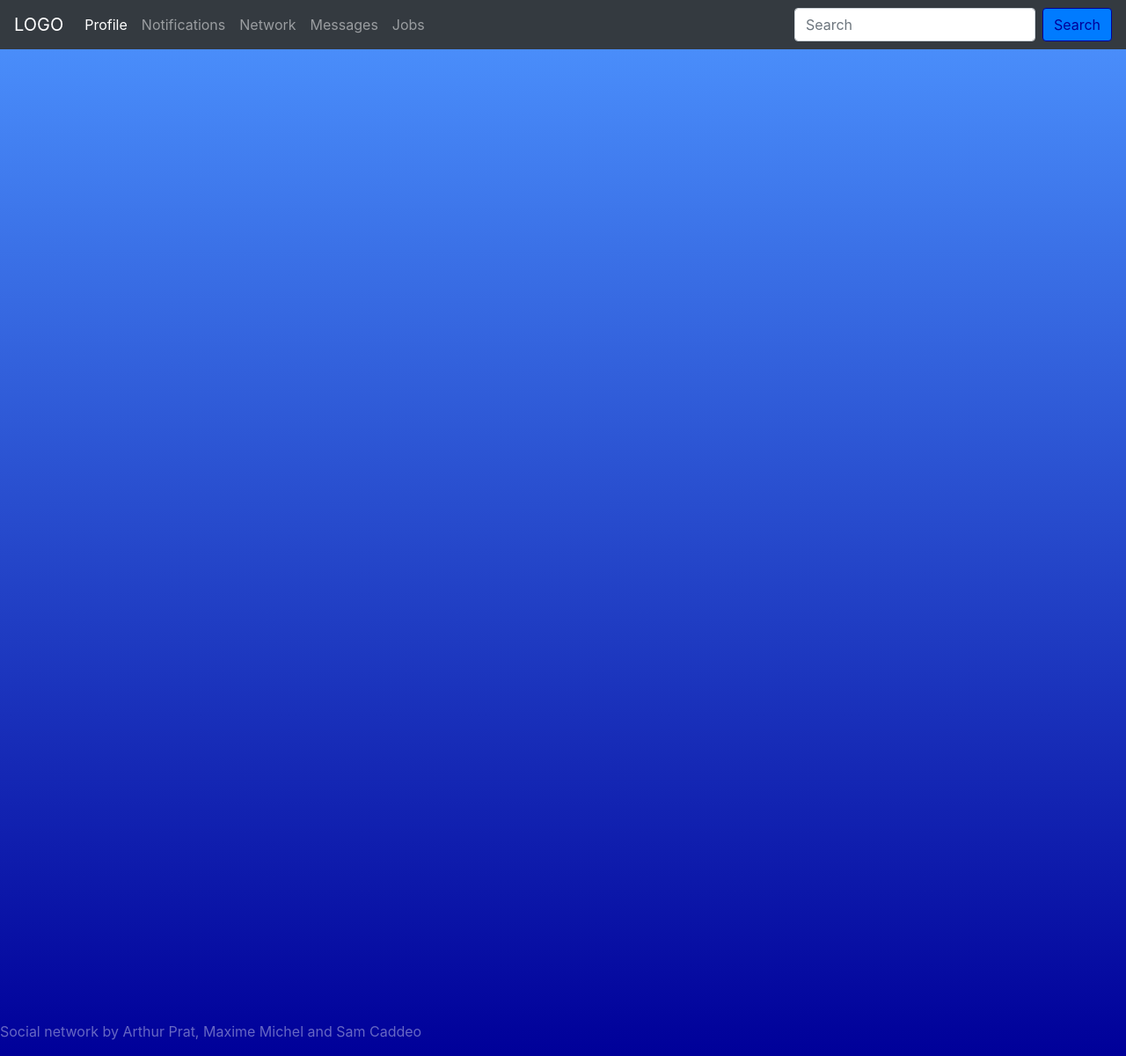
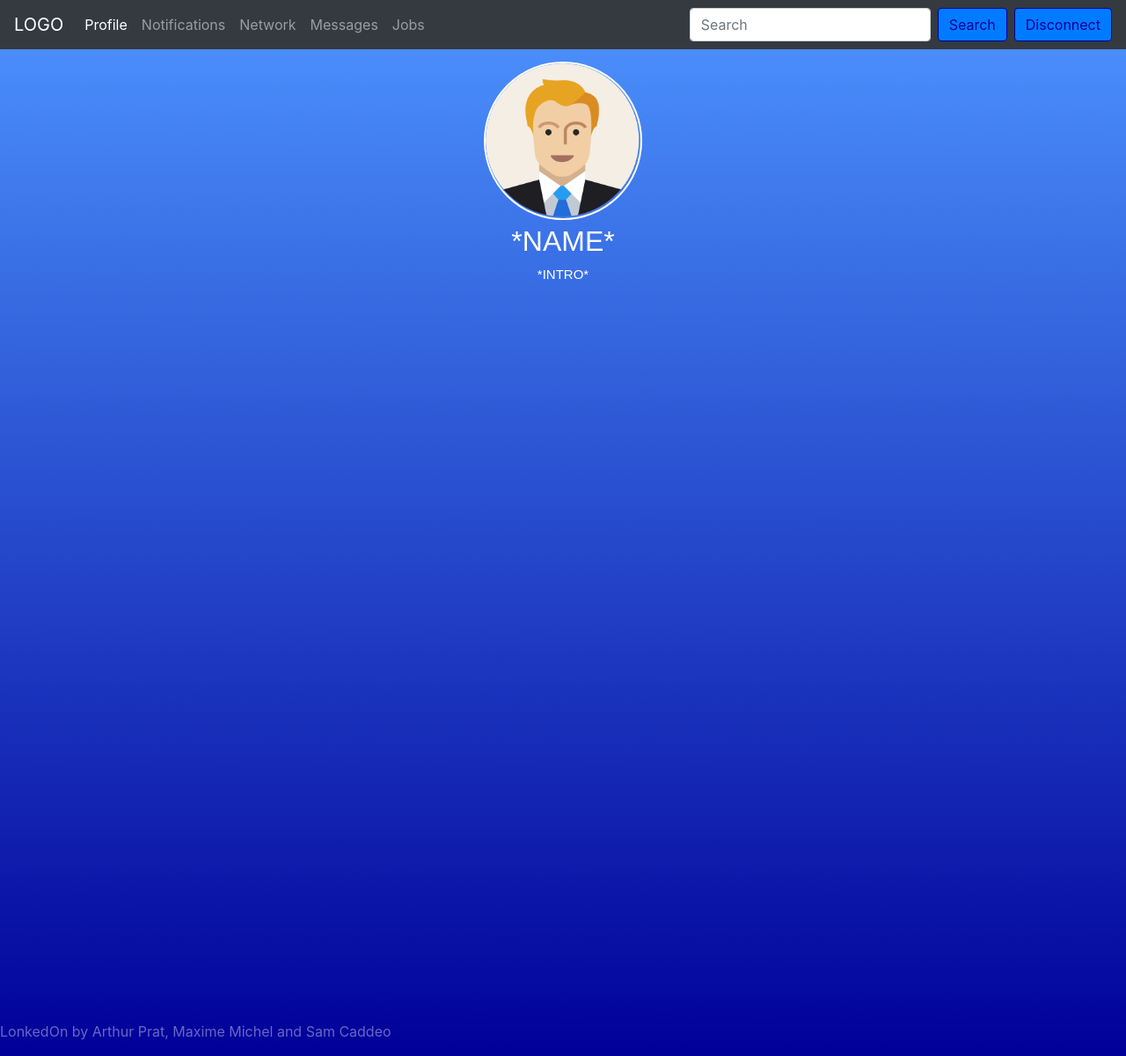
Before and after one commit to Egglestron/ProjetWebING3, a Jekyll site: the page profile.html, which Jekyll copies as it is, in a window 1280 px wide and 1200 px high. Shown: the whole window at 88% size. Built offline with Jekyll 4.4.1, drawn with Linux system fonts in a browser that asks for light colours; nearby versions of some CDN libraries; library files that are not in the unit come from our copies.

Commit message:
Update pages de base. Ajout images de base pour exemples.

```diff
--- a/messages.html
+++ b/messages.html
@@ -42,7 +42,8 @@
         </ul>
         <form class="form-inline">
           <input class="form-control mr-sm-2" type="text" placeholder="Search" aria-label="Search">
-          <button class="btn btn-primary" style="border-color: #000099; color: #000099; background-color: navbar-dark;" type="submit">Search</button>
+          <button class="btn btn-primary  mr-sm-2" style="border-color: #000099; color: #000099; background-color: navbar-dark;" type="submit">Search</button>
+          <button class="btn btn-primary" style="border-color: #000099; color: #000099; background-color: navbar-dark;" type="submit">Disconnect</button>
         </form>
       </div>
     </nav>
@@ -50,7 +51,7 @@
 
     <footer class="mastfoot mt-auto">
       <div class="inner">
-        <p>Social network by Arthur Prat, Maxime Michel and Sam Caddeo</p>
+        <p>LonkedOn by Arthur Prat, Maxime Michel and Sam Caddeo</p>
       </div>
     </footer>
 
--- a/navbar-top-fixed.css
+++ b/navbar-top-fixed.css
@@ -1,8 +1,58 @@
 /* Show it is fixed to the top */
 body {
   min-height: 75rem;
-  padding-top: 4.5rem;
+  padding-top: 70px;
   background-image: linear-gradient(#4d94ff,#000099);
+}
+
+img {
+ height: auto;
+ max-width: 100%;
+}
+
+.topnav img {
+  filter: invert(1);
+  -webkit-filter: invert(1);
+  -moz-filter: invert(1);
+  -o-filter: invert(1);
+  -ms-filter: invert(1);
+}
+
+.roundedImage{
+    overflow:hidden;
+    -webkit-border-radius:120px;
+    -moz-border-radius:120px;
+    border-radius:120px;
+    width:180px;
+    height:180px;
+    display: block;
+    margin-left: auto;
+    margin-right: auto;
+    border: solid 2px white;
+}
+
+.cadre_post {
+  width: 600px;
+  height: 315px;
+  display: block;
+  text-align: center;
+  margin-right: auto;
+  margin-left: auto;
+  background-color: white;
+  border-radius: 15px;
+}
+
+.navbar{
+    background: rgba(0,0,0,0.8);
+}
+
+
+.ident {
+    font-family: 'Raleway', sans-serif;
+    text-align: center;
+    margin-top: 5px;
+    font-size: 15px;
+    color: white;
 }
 
 /*
--- a/network.html
+++ b/network.html
@@ -42,7 +42,8 @@
         </ul>
         <form class="form-inline">
           <input class="form-control mr-sm-2" type="text" placeholder="Search" aria-label="Search">
-          <button class="btn btn-primary" style="border-color: #000099; color: #000099; background-color: navbar-dark;" type="submit">Search</button>
+          <button class="btn btn-primary  mr-sm-2" style="border-color: #000099; color: #000099; background-color: navbar-dark;" type="submit">Search</button>
+          <button class="btn btn-primary" style="border-color: #000099; color: #000099; background-color: navbar-dark;" type="submit">Disconnect</button>
         </form>
       </div>
     </nav>
@@ -50,7 +51,7 @@
 
     <footer class="mastfoot mt-auto">
       <div class="inner">
-        <p>Social network by Arthur Prat, Maxime Michel and Sam Caddeo</p>
+        <p>LonkedOn by Arthur Prat, Maxime Michel and Sam Caddeo</p>
       </div>
     </footer>
 
--- a/notif.html
+++ b/notif.html
@@ -42,7 +42,8 @@
         </ul>
         <form class="form-inline">
           <input class="form-control mr-sm-2" type="text" placeholder="Search" aria-label="Search">
-          <button class="btn btn-primary" style="border-color: #000099; color: #000099; background-color: navbar-dark;" type="submit">Search</button>
+          <button class="btn btn-primary  mr-sm-2" style="border-color: #000099; color: #000099; background-color: navbar-dark;" type="submit">Search</button>
+          <button class="btn btn-primary" style="border-color: #000099; color: #000099; background-color: navbar-dark;" type="submit">Disconnect</button>
         </form>
       </div>
     </nav>
@@ -50,7 +51,7 @@
 
     <footer class="mastfoot mt-auto">
       <div class="inner">
-        <p>Social network by Arthur Prat, Maxime Michel and Sam Caddeo</p>
+        <p>LonkedOn by Arthur Prat, Maxime Michel and Sam Caddeo</p>
       </div>
     </footer>
 
--- a/profile.html
+++ b/profile.html
@@ -13,7 +13,9 @@
     <link href="dist/css/bootstrap.min.css" rel="stylesheet">
 
     <!-- Custom styles for this template -->
+    <link rel="stylesheet" href="css/normalize.css">
     <link href="navbar-top-fixed.css" rel="stylesheet">
+
   </head>
 
   <body>
@@ -42,15 +44,25 @@
         </ul>
         <form class="form-inline">
           <input class="form-control mr-sm-2" type="text" placeholder="Search" aria-label="Search">
-          <button class="btn btn-primary" style="border-color: #000099; color: #000099; background-color: navbar-dark;" type="submit">Search</button>
+          <button class="btn btn-primary mr-sm-2" style="border-color: #000099; color: #000099; background-color: navbar-dark;" type="submit">Search</button>
+          <button class="btn btn-primary" style="border-color: #000099; color: #000099; background-color: navbar-dark;" type="submit">Disconnect</button>
         </form>
       </div>
     </nav>
 
+    <div class="roundedImage">
+      <img src="img/default.png" class="img_circle" alt="profile_picture" width="300px" height="300px">
+      </div>
+
+    <div class="ident">
+      <h2>*NAME*</h2>
+      <p>*INTRO*</p>
+    </div>
+
 
     <footer class="mastfoot mt-auto">
       <div class="inner">
-        <p>Social network by Arthur Prat, Maxime Michel and Sam Caddeo</p>
+        <p>LonkedOn by Arthur Prat, Maxime Michel and Sam Caddeo</p>
       </div>
     </footer>
 
```
Also changed, not shown: index.html (+13 -2 lines), jobs.html (+4 -3 lines), img/default.png (added), 2 other files.
